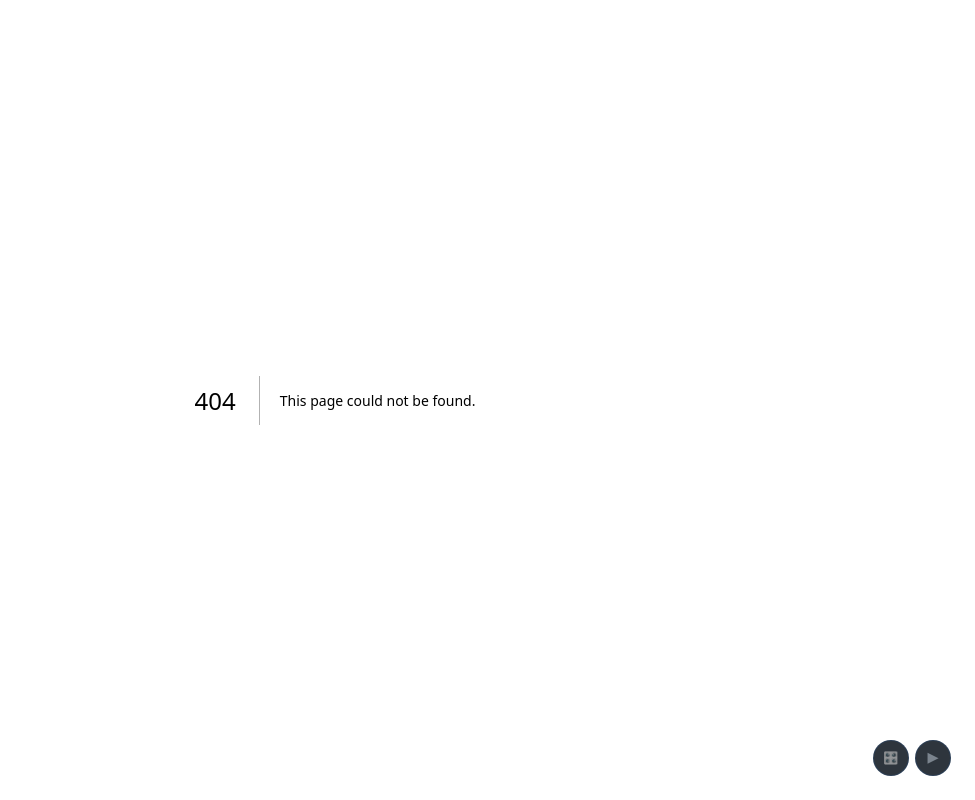
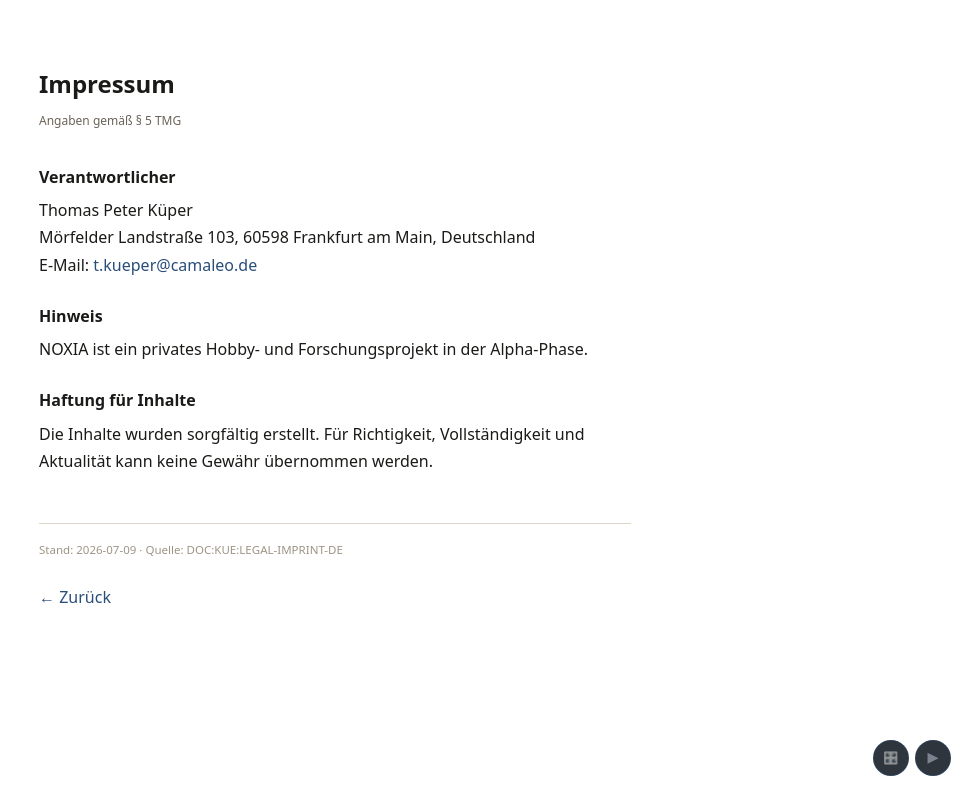
Before and after one commit to thomaspeterkueper/noxiagame, a Next.js app: page /impressum in a window 1280 px wide. Before the commit this address had no page. Shown: the whole page, without its empty margins (305-1280 px from the left). Built offline with nearby package versions, Linux system fonts and the light colour scheme.

Commit message:
app/impressum/page.tsx v1.0.0 — DOC:KUE:LEGAL-IMPRINT-DE

```diff
--- /dev/null
+++ b/app/impressum/page.tsx
@@ -0,0 +1,39 @@
+// app/impressum/page.tsx
+// Erstellt:     10.07.2026
+// Aktualisiert: 10.07.2026 — Initiale Version, Quelle: DOC:KUE:LEGAL-IMPRINT-DE
+// Version:      1.0.0
+import type { Metadata } from 'next'
+export const metadata: Metadata = { title: 'Impressum — noχ¹ᐃ', robots: 'noindex' }
+
+const S = {
+  page:  { maxWidth: 640, margin: '4rem auto', padding: '0 1.5rem', fontFamily: 'system-ui, sans-serif', color: '#1a1a18', lineHeight: 1.7 } as React.CSSProperties,
+  h1:    { fontSize: '1.5rem', fontWeight: 700, marginBottom: '0.4rem' } as React.CSSProperties,
+  h2:    { fontSize: '1rem', fontWeight: 700, margin: '1.5rem 0 0.4rem' } as React.CSSProperties,
+  sub:   { fontSize: '0.75rem', color: '#6b6357', marginBottom: '2rem' } as React.CSSProperties,
+  foot:  { fontSize: '0.72rem', color: '#9e9485', marginTop: '3rem', borderTop: '1px solid #ddd6c8', paddingTop: '1rem' } as React.CSSProperties,
+  link:  { color: '#2a4e7a' },
+}
+
+export default function ImpressumPage() {
+  return (
+    <main style={S.page}>
+      <h1 style={S.h1}>Impressum</h1>
+      <p style={S.sub}>Angaben gemäß § 5 TMG</p>
+
+      <h2 style={S.h2}>Verantwortlicher</h2>
+      <p>Thomas Peter Küper<br />
+      Mörfelder Landstraße 103, 60598 Frankfurt am Main, Deutschland<br />
+      E-Mail: <a href="mailto:t.kueper@camaleo.de" style={S.link}>t.kueper@camaleo.de</a></p>
+
+      <h2 style={S.h2}>Hinweis</h2>
+      <p>NOXIA ist ein privates Hobby- und Forschungsprojekt in der Alpha-Phase.</p>
+
+      <h2 style={S.h2}>Haftung für Inhalte</h2>
+      <p>Die Inhalte wurden sorgfältig erstellt. Für Richtigkeit, Vollständigkeit und Aktualität
+      kann keine Gewähr übernommen werden.</p>
+
+      <p style={S.foot}>Stand: 2026-07-09 · Quelle: DOC:KUE:LEGAL-IMPRINT-DE</p>
+      <p style={{ marginTop: '1.5rem' }}><a href="/" style={S.link}>← Zurück</a></p>
+    </main>
+  )
+}
```
